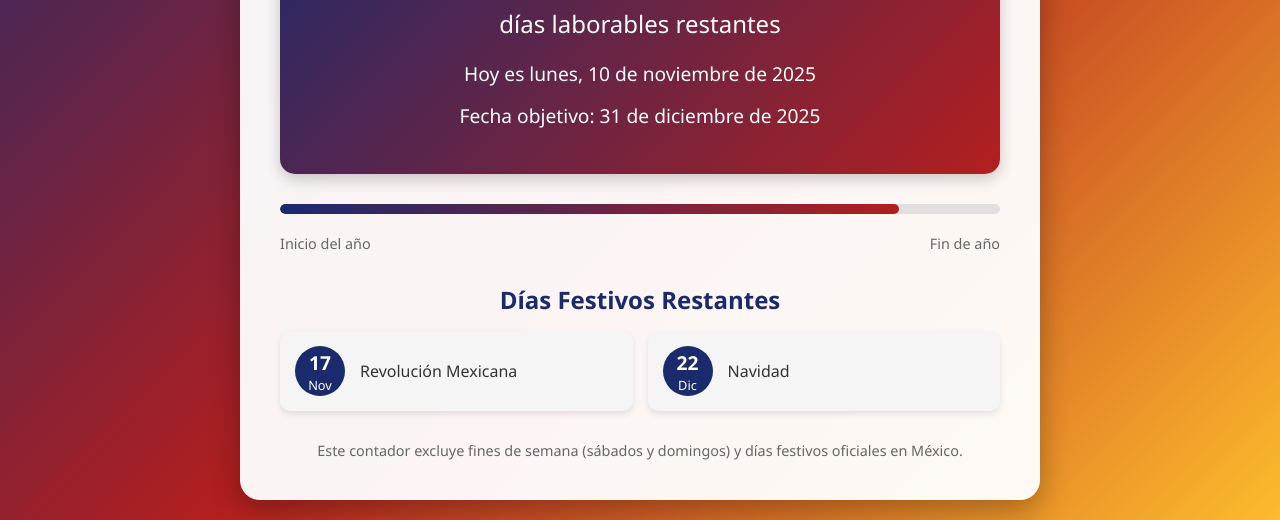
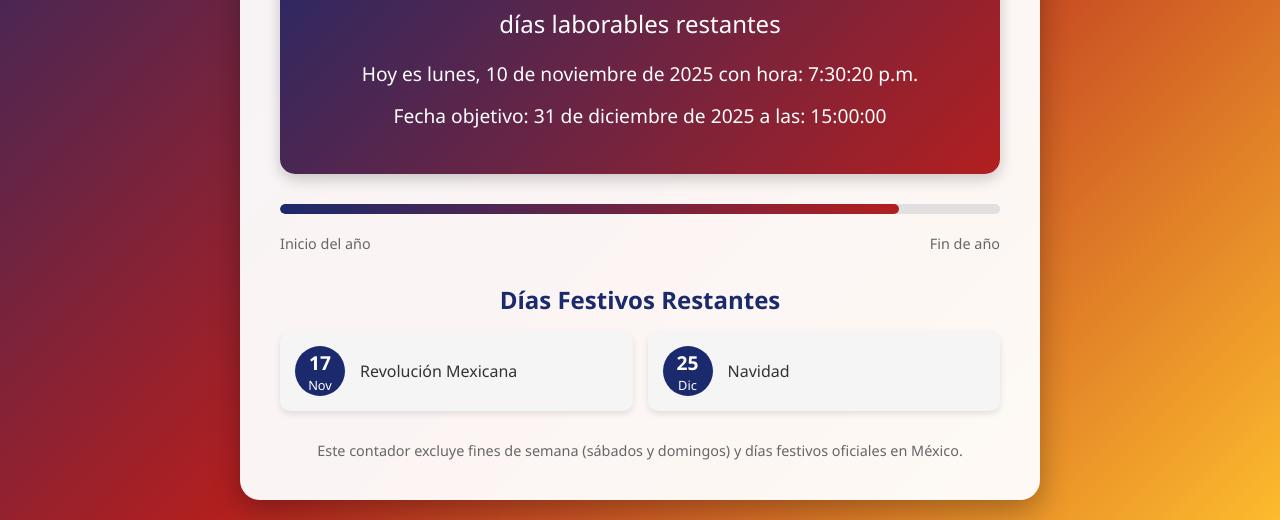
Before and after one commit to Elmacho70/The-countdown-to-be-happy, a plain HTML site: page index.html in a window 1280 px wide. Shown: the part 344-864 px from the top of the page. Drawn offline with Linux system fonts and the light colour scheme.

Commit message:
hora actual

```diff
--- a/index.html
+++ b/index.html
@@ -181,8 +181,8 @@
         <div class="counter">
             <div class="days-count" id="daysCount">0</div>
             <div class="days-label">días laborables restantes</div>
-            <div class="date-info">Hoy es <span id="currentDate"></span></div>
-            <div class="date-info">Fecha objetivo: 31 de diciembre de <span id="targetYear"></span></div>
+            <div class="date-info">Hoy es <span id="currentDate"></span> con hora: <span id="currentTime"></span></div>
+            <div class="date-info">Fecha objetivo: 31 de diciembre de <span id="targetYear"></span> a las: <span id="targetTime"></span></div>
         </div>
 
         <div class="progress-bar">
@@ -210,17 +210,18 @@
             // Obtener elementos del DOM
             const daysCountElement = document.getElementById('daysCount');
             const currentDateElement = document.getElementById('currentDate');
+            const currentTimeElement = document.getElementById('currentTime');
+            const targetTimeElement = document.getElementById('targetTime');
             const targetYearElement = document.getElementById('targetYear');
             const progressBarElement = document.getElementById('progressBar');
             const holidaysListElement = document.getElementById('holidaysList');
 
-            // Fecha actual y fecha objetivo (31 de diciembre del año actual)
-            const today = new Date();
-            const currentYear = today.getFullYear();
+            // Fecha objetivo (31 de diciembre del año actual)
+            const currentYear = new Date().getFullYear();
             const targetDate = new Date(currentYear, 11, 31); // Diciembre es el mes 11
+            targetTimeElement.textContent = '15:00:00';
 
-            // Mostrar fechas
-            currentDateElement.textContent = formatDate(today);
+            // Mostrar año objetivo
             targetYearElement.textContent = currentYear;
 
             // Días festivos oficiales en México (fechas fijas)
@@ -237,21 +238,30 @@
             // Ajustar días festivos que se mueven al lunes más cercano (Ley Federal del Trabajo)
             adjustHolidaysToMonday(fixedHolidays);
 
-            // Calcular días laborables
+            // Función para actualizar la hora y fecha actual
+            function updateDateTime() {
+                const today = new Date();
+                currentDateElement.textContent = formatDate(today);
+                currentTimeElement.textContent = today.toLocaleTimeString('es-MX');
+
+                // Recalcular días laborables cada vez que se actualiza la hora
                 const workingDays = calculateWorkingDays(today, targetDate, fixedHolidays);
-
-            // Mostrar resultado
                 daysCountElement.textContent = workingDays;
 
-            // Calcular y mostrar progreso del año
+                // Recalcular y mostrar progreso del año
                 const yearStart = new Date(currentYear, 0, 1);
                 const totalYearDays = Math.ceil((targetDate - yearStart) / (1000 * 60 * 60 * 24)) + 1;
                 const daysPassed = Math.ceil((today - yearStart) / (1000 * 60 * 60 * 24));
                 const progressPercentage = (daysPassed / totalYearDays) * 100;
                 progressBarElement.style.width = `${progressPercentage}%`;
+            }
 
-            // Mostrar días festivos restantes
-            displayRemainingHolidays(fixedHolidays, today);
+            // Llamar a la función inmediatamente y luego cada segundo
+            updateDateTime();
+            setInterval(updateDateTime, 1000);
+
+            // Mostrar días festivos restantes (solo una vez, no necesita actualización)
+            displayRemainingHolidays(fixedHolidays, new Date());
 
             // Función para calcular días laborables
             function calculateWorkingDays(startDate, endDate, holidays) {
@@ -291,18 +301,29 @@
                 return count;
             }
 
-            // Función para ajustar días festivos al lunes más cercano
+            // Función para ajustar SOLO los días festivos que se recorren al lunes
             function adjustHolidaysToMonday(holidays) {
                 holidays.forEach(holiday => {
+                    // Solo ajustamos los días que deben moverse al lunes
+                    const shouldMoveToMonday =
+                        holiday.name === "Día de la Constitución" ||
+                        holiday.name === "Natalicio de Benito Juárez" ||
+                        holiday.name === "Revolución Mexicana";
+
+                    if (shouldMoveToMonday) {
                         const dayOfWeek = holiday.date.getDay();
-                    // Si el día festivo cae en domingo, se mueve al lunes siguiente
+                        // Si es domingo, movemos al lunes siguiente
                         if (dayOfWeek === 0) {
                             holiday.date.setDate(holiday.date.getDate() + 1);
                         }
-                    // Si cae entre martes y sábado, se mueve al lunes anterior
+                        // Si es de martes a sábado, movemos al lunes anterior
                         else if (dayOfWeek > 1) {
                             holiday.date.setDate(holiday.date.getDate() - (dayOfWeek - 1));
                         }
+                        // Si ya es lunes (1), no hacemos nada
+                    }
+                    // Los días festivos fijos (Año Nuevo, Día del Trabajo, Independencia, Navidad)
+                    // se mantienen en su fecha exacta
                 });
             }
 
```
Lines whose indentation alone changed are shown as unchanged.
